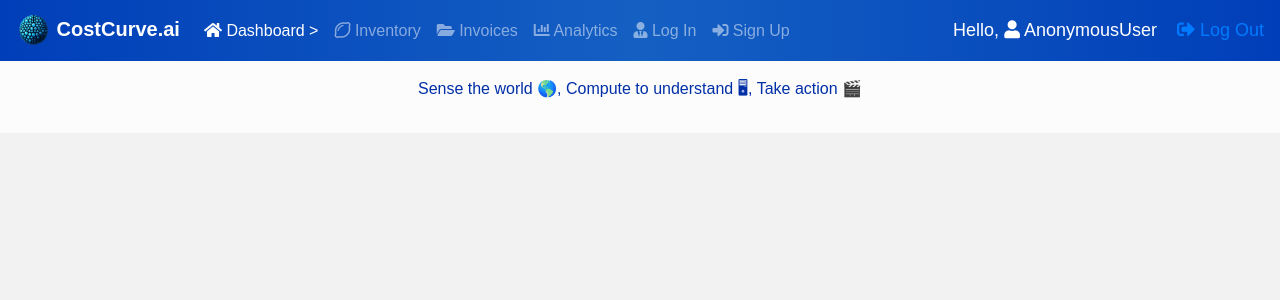
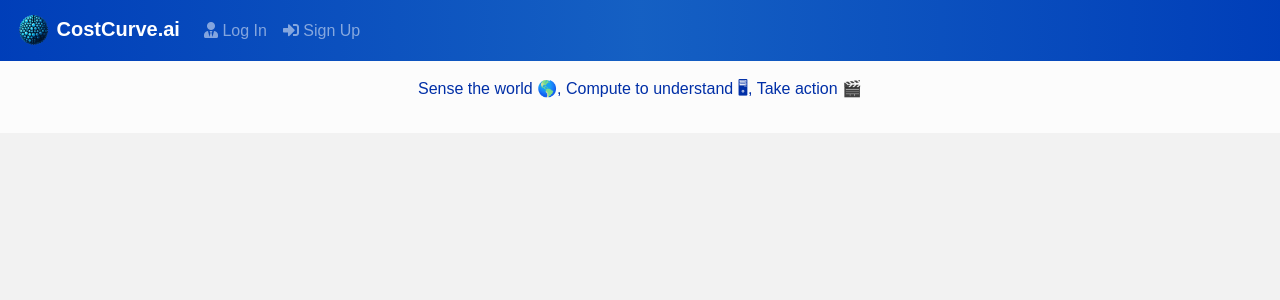
Before and after one commit to ClaytonAllenThompsonII/WebApp, a Django app: template users/templates/users/main.html in a window 1280 px wide. Shown: the top 300 px of the page. Run offline with Django 4.2, Linux system fonts and the light colour scheme; the template is opened without the code that fills it, so the values that code supplies are empty; some libraries are stand-ins or nearby versions.

Commit message:
🔧🔒 Add authentication to navbar html in WebApp.
- Blocks dashboard contents to unauthorized users or visitors.
- Update upload_invoice url tag to reflect change to urls.

```diff
--- a/users/templates/users/navbar.html
+++ b/users/templates/users/navbar.html
@@ -21,19 +21,22 @@
 
     <div class="collapse navbar-collapse" id="navbarSupportedContent">
       <ul class="navbar-nav mr-auto">
+
+        {% if request.user.is_authenticated %}
         <li class="nav-item active">
           <a class="nav-link" href="{% url 'dashboard' %}"><i class="fas fa-home"></i> Dashboard > <span class="sr-only">(current)</span>
         </a>
         </li>
         <li class="nav-item">
             <a class="nav-link" href="{% url 'inventory_app' %}"><i class="far fa-lemon"></i> Inventory</a>
-        </li> <!-- FIXME: we want a relative as oppposed to an abosulte link to inventory-->
+        </li>
         <li class="nav-item">
-            <a class="nav-link" href="#"><i class="fas fa-folder-open"></i> Invoices</a>
+            <a class="nav-link" href="{% url 'upload_invoice'%}"><i class="fas fa-folder-open"></i> Invoices</a>
         </li>
         <li class="nav-item">
             <a class="nav-link" href="#"><i class="fas fa-chart-bar"></i> Analytics</a>
         </li>
+        {% endif %}
 
 
 
@@ -47,12 +50,13 @@
 
     </div>
 
-
+    {% if request.user.is_authenticated %}
     <span class = "hello-msg"> Hello, <i class="fas fa-user"></i> {{ request.user }} </span>
 
 
   <span class = "hello-msg">
     <a href="{% url 'logout' %}"><i class="fas fa-sign-out-alt"></i> Log Out</a>
   </span>
+  {% endif %}
 
 </nav>
```
